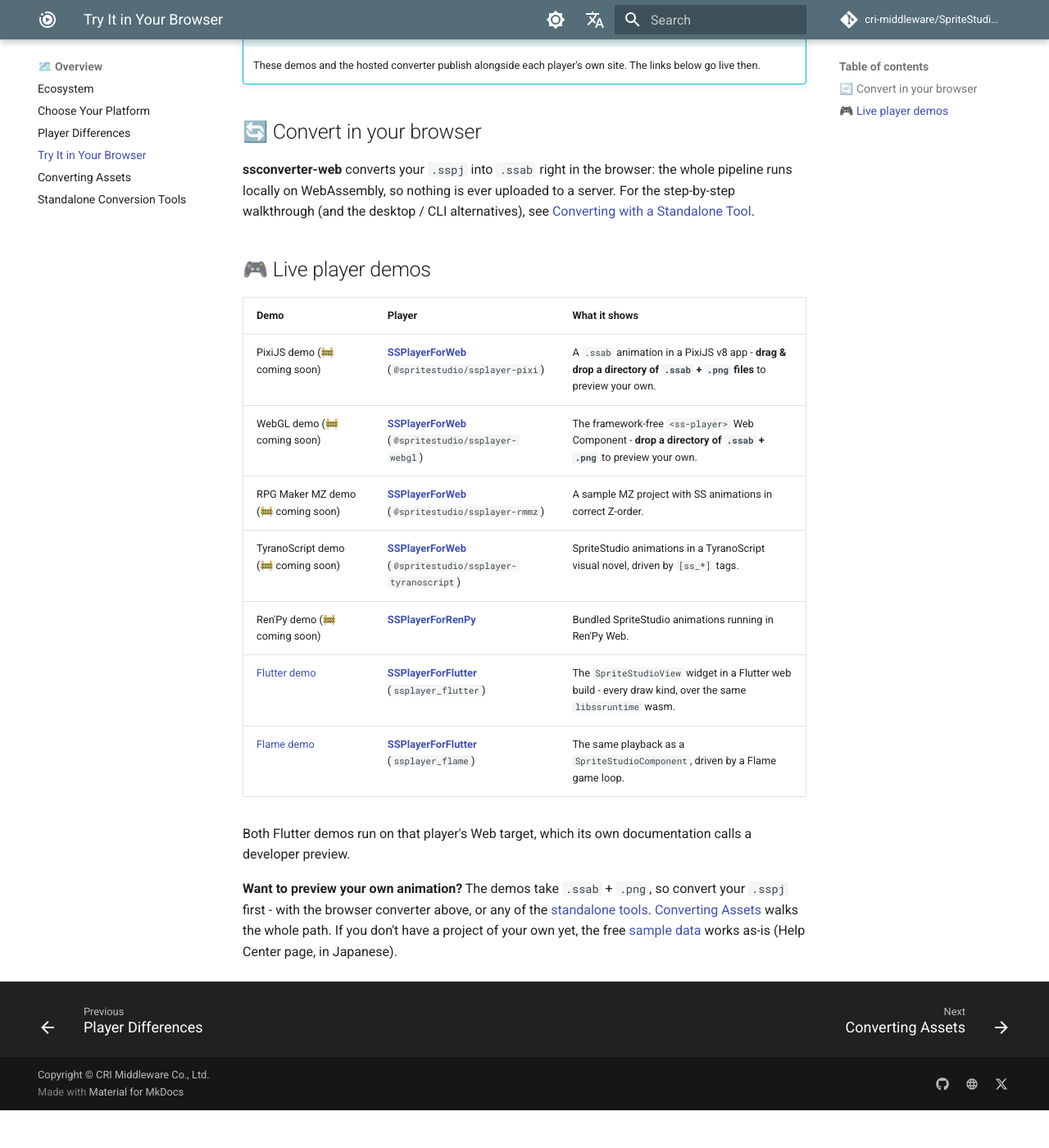
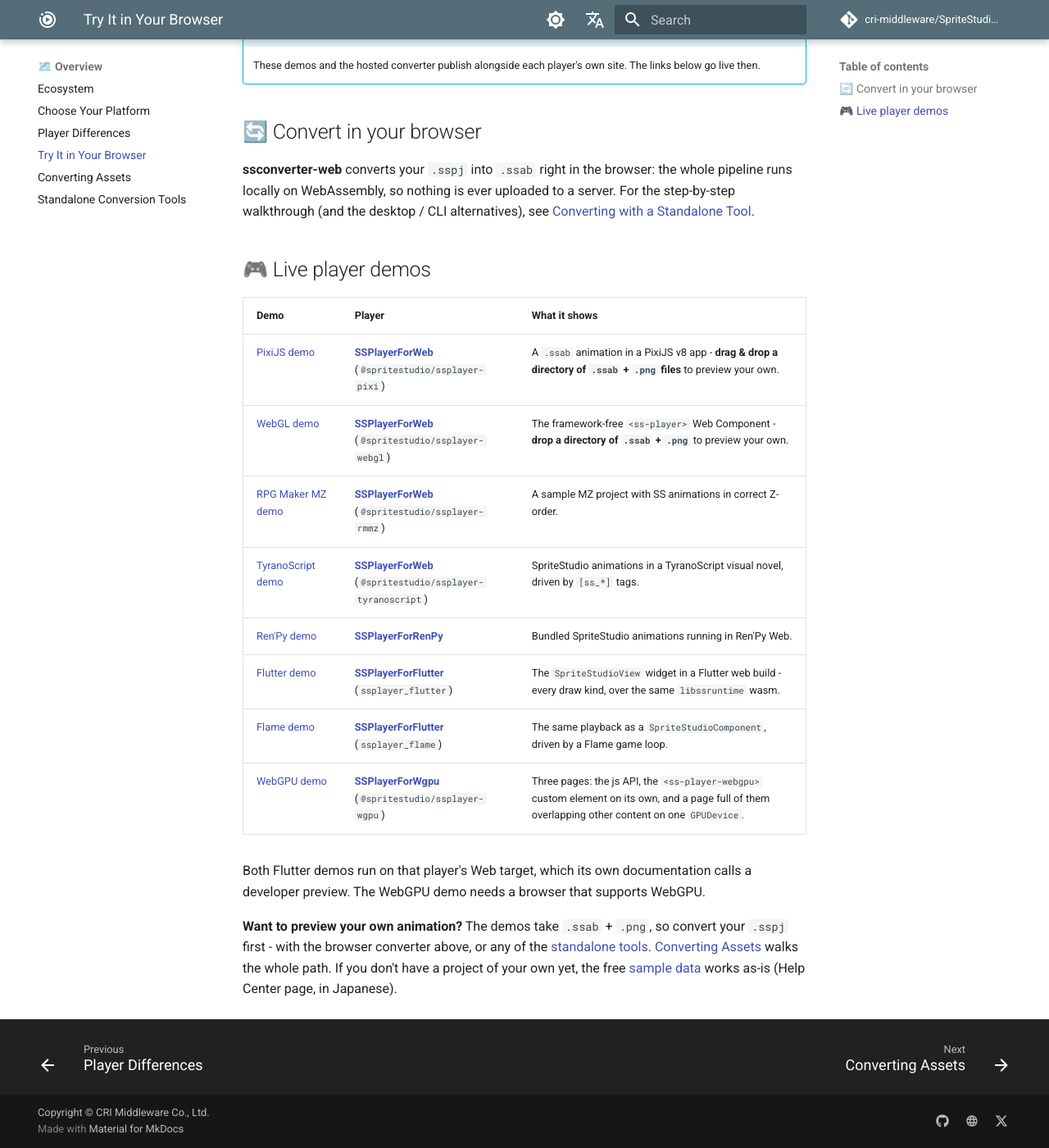
Before and after one commit to cri-middleware/SpriteStudio-Docs, an MkDocs documentation site: the page built from docs/en/overview/try-it.md, in a window 1280 px wide and 1400 px high, scrolled down 305 px. Shown: the whole window at 82% size. Built offline with MkDocs 1.6.1 and Material for MkDocs 9.7.7, drawn with Linux system fonts in a browser that asks for light colours; comment, search, counter and statistics services are not loaded; before the commit the page ends 1659 px from its top, so only the background shows below that.

Commit message:
docs: link every live demo directly, and add the WebGPU one
The Flutter and Flame rows were the only ones carrying a real URL; the
other five read "(coming soon)" as plain text. Every demo now links to the
address its own repository's build-pages.sh writes:

    pixi          SSPlayerForWeb/examples/pixi/
    webgl         SSPlayerForWeb/examples/webgl/
    rmmz          SSPlayerForWeb/examples/rmmz/
    tyranoscript  SSPlayerForWeb/examples/tyranoscript/
    Ren'Py        SSPlayerForRenPy/demo/

Adds a row for SSPlayerForWgpu, whose pages.yml publishes examples/web at
/demo/ beside the docs and the rustdoc -- three pages: the js API, the
<ss-player-webgpu> element alone, and a page of them overlapping other
content on one GPUDevice. The browser requirement goes in the note under
the table, without version numbers, since those belong to that repository.

The per-row markers are gone: the section already opens with a "coming
soon" admonition covering every demo, so the rows were saying it twice,
and Flutter and Flame never carried one. All eight addresses 404 until
each repository's Pages workflow runs -- as the Flutter pair already did.

```diff
--- a/docs/en/overview/try-it.md
+++ b/docs/en/overview/try-it.md
@@ -19,16 +19,17 @@ CLI alternatives), see [Converting with a Standalone Tool](./convert-with-a-stan
 
 | Demo | Player | What it shows |
 |---|---|---|
-| PixiJS demo (🚧 coming soon) | **[SSPlayerForWeb](../players/web.md)** (`@spritestudio/ssplayer-pixi`) | A `.ssab` animation in a PixiJS v8 app - **drag & drop a directory of `.ssab` + `.png` files** to preview your own. |
-| WebGL demo (🚧 coming soon) | **[SSPlayerForWeb](../players/web.md)** (`@spritestudio/ssplayer-webgl`) | The framework-free `<ss-player>` Web Component - **drop a directory of `.ssab` + `.png`** to preview your own. |
-| RPG Maker MZ demo (🚧 coming soon) | **[SSPlayerForWeb](../players/web.md)** (`@spritestudio/ssplayer-rmmz`) | A sample MZ project with SS animations in correct Z-order. |
-| TyranoScript demo (🚧 coming soon) | **[SSPlayerForWeb](../players/web.md)** (`@spritestudio/ssplayer-tyranoscript`) | SpriteStudio animations in a TyranoScript visual novel, driven by `[ss_*]` tags. |
-| Ren'Py demo (🚧 coming soon) | **[SSPlayerForRenPy](../players/renpy.md)** | Bundled SpriteStudio animations running in Ren'Py Web. |
+| [PixiJS demo](https://cri-middleware.github.io/SSPlayerForWeb/examples/pixi/) | **[SSPlayerForWeb](../players/web.md)** (`@spritestudio/ssplayer-pixi`) | A `.ssab` animation in a PixiJS v8 app - **drag & drop a directory of `.ssab` + `.png` files** to preview your own. |
+| [WebGL demo](https://cri-middleware.github.io/SSPlayerForWeb/examples/webgl/) | **[SSPlayerForWeb](../players/web.md)** (`@spritestudio/ssplayer-webgl`) | The framework-free `<ss-player>` Web Component - **drop a directory of `.ssab` + `.png`** to preview your own. |
+| [RPG Maker MZ demo](https://cri-middleware.github.io/SSPlayerForWeb/examples/rmmz/) | **[SSPlayerForWeb](../players/web.md)** (`@spritestudio/ssplayer-rmmz`) | A sample MZ project with SS animations in correct Z-order. |
+| [TyranoScript demo](https://cri-middleware.github.io/SSPlayerForWeb/examples/tyranoscript/) | **[SSPlayerForWeb](../players/web.md)** (`@spritestudio/ssplayer-tyranoscript`) | SpriteStudio animations in a TyranoScript visual novel, driven by `[ss_*]` tags. |
+| [Ren'Py demo](https://cri-middleware.github.io/SSPlayerForRenPy/demo/) | **[SSPlayerForRenPy](../players/renpy.md)** | Bundled SpriteStudio animations running in Ren'Py Web. |
 | [Flutter demo](https://cri-middleware.github.io/SSPlayerForFlutter/demo/flutter/) | **[SSPlayerForFlutter](../players/flutter.md)** (`ssplayer_flutter`) | The `SpriteStudioView` widget in a Flutter web build - every draw kind, over the same `libssruntime` wasm. |
 | [Flame demo](https://cri-middleware.github.io/SSPlayerForFlutter/demo/flame/) | **[SSPlayerForFlutter](../players/flutter.md)** (`ssplayer_flame`) | The same playback as a `SpriteStudioComponent`, driven by a Flame game loop. |
+| [WebGPU demo](https://cri-middleware.github.io/SSPlayerForWgpu/demo/) | **[SSPlayerForWgpu](../players/wgpu.md)** (`@spritestudio/ssplayer-wgpu`) | Three pages: the js API, the `<ss-player-webgpu>` custom element on its own, and a page full of them overlapping other content on one `GPUDevice`. |
 
 Both Flutter demos run on that player's Web target, which its own documentation calls a
-developer preview.
+developer preview. The WebGPU demo needs a browser that supports WebGPU.
 
 **Want to preview your own animation?** The demos take `.ssab` + `.png`, so convert your `.sspj`
 first - with the browser converter above, or any of the
```
Also changed, not shown: docs/ja/overview/try-it.md (+7 -6 lines).
